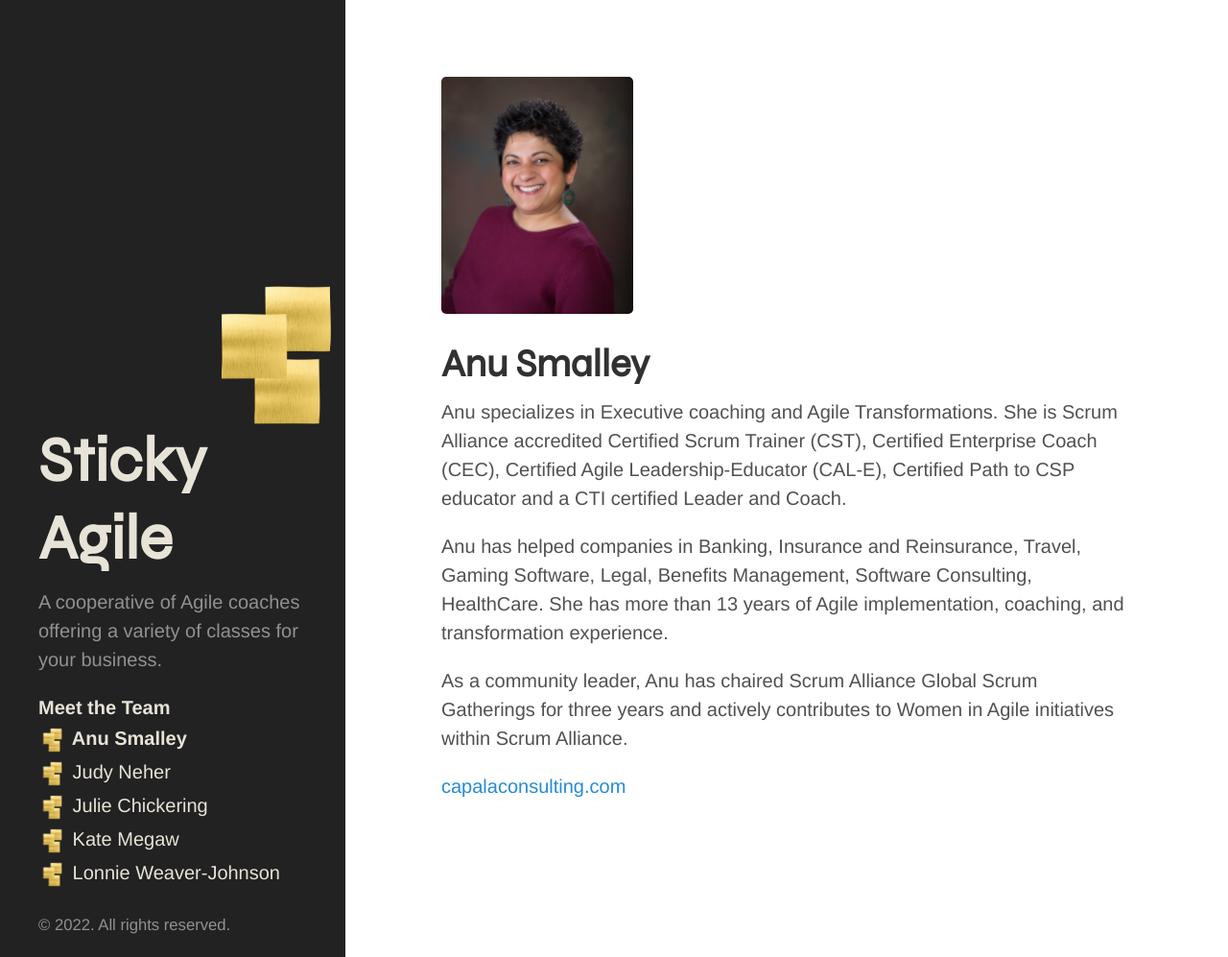
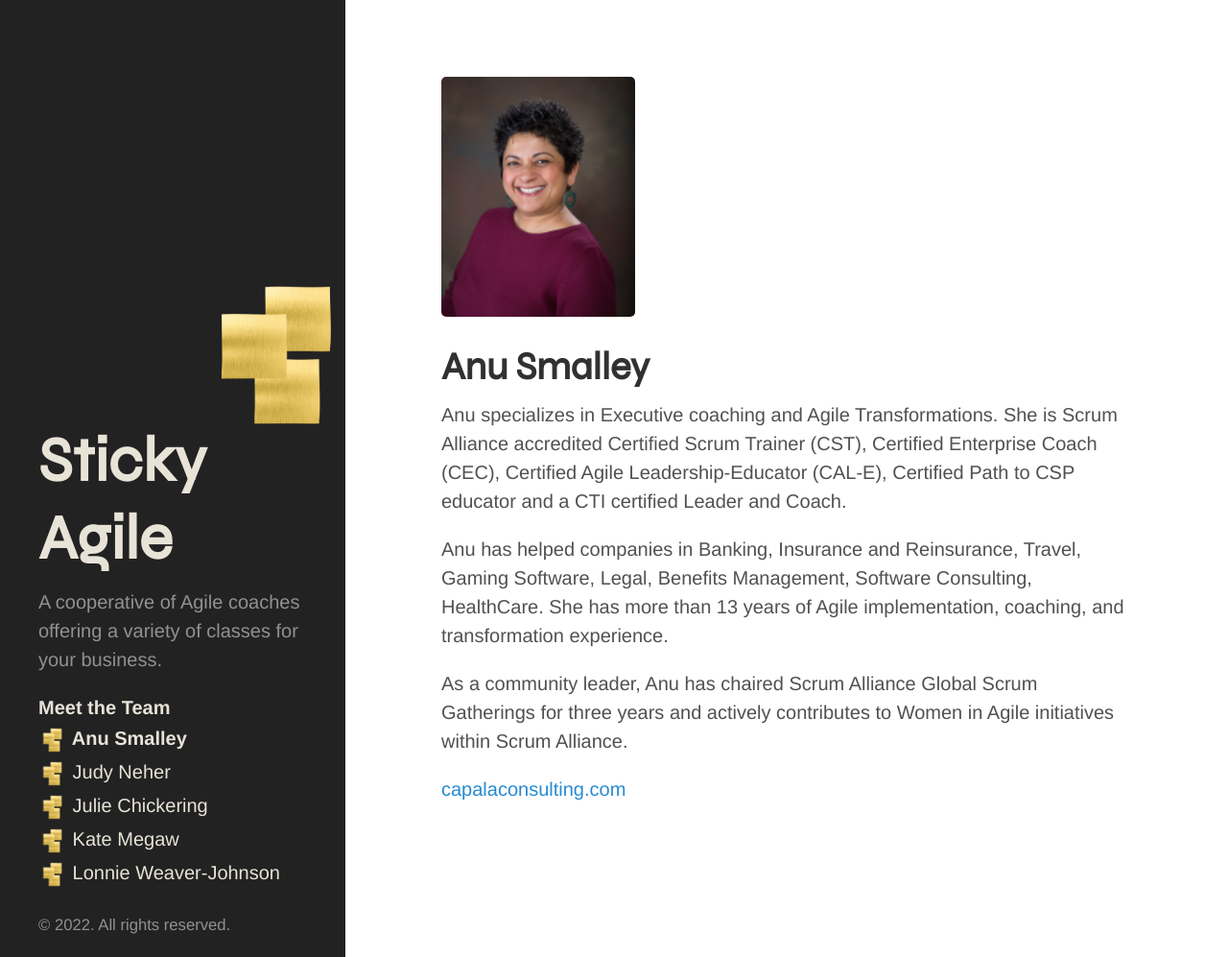
Before and after one commit to Sticky-Agile/Sticky-Agile.github.io, a Jekyll site: the page built from anu.md, in a window 1280 px wide and 997 px high. Shown: the whole window at 96% size. Built offline with Jekyll 4.4.1, drawn with Linux system fonts in a browser that asks for light colours; some web fonts are replaced.

Commit message:
Update headshots and image size

```diff
--- a/public/css/hyde.css
+++ b/public/css/hyde.css
@@ -44,7 +44,7 @@ h1, h2, h3 {
 }
 
 .page img {
-  width: 200px;
+  height: 250px;
 }
 
 @media (min-width: 48em) {
```
Also changed, not shown: 2 other files.
